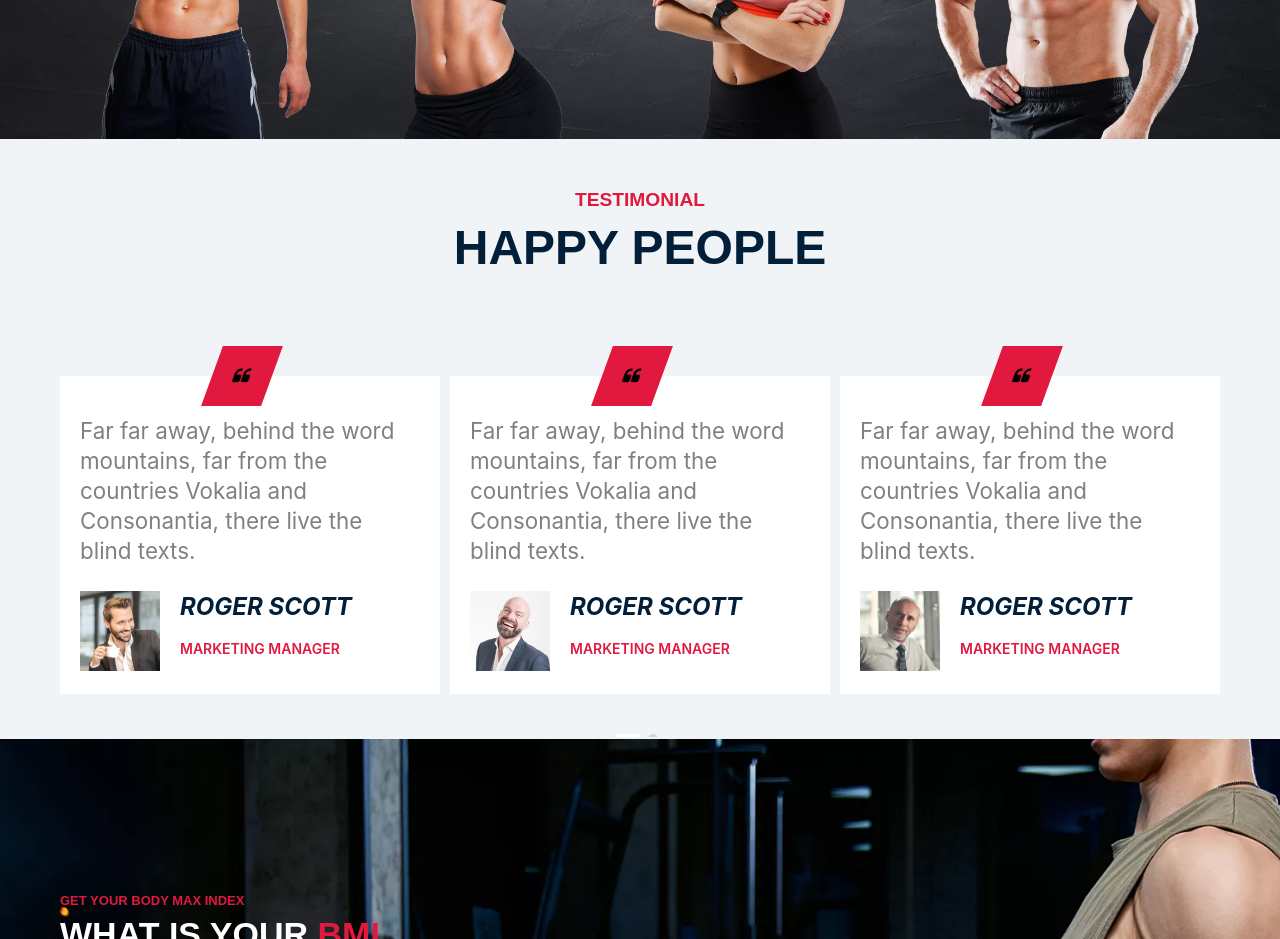
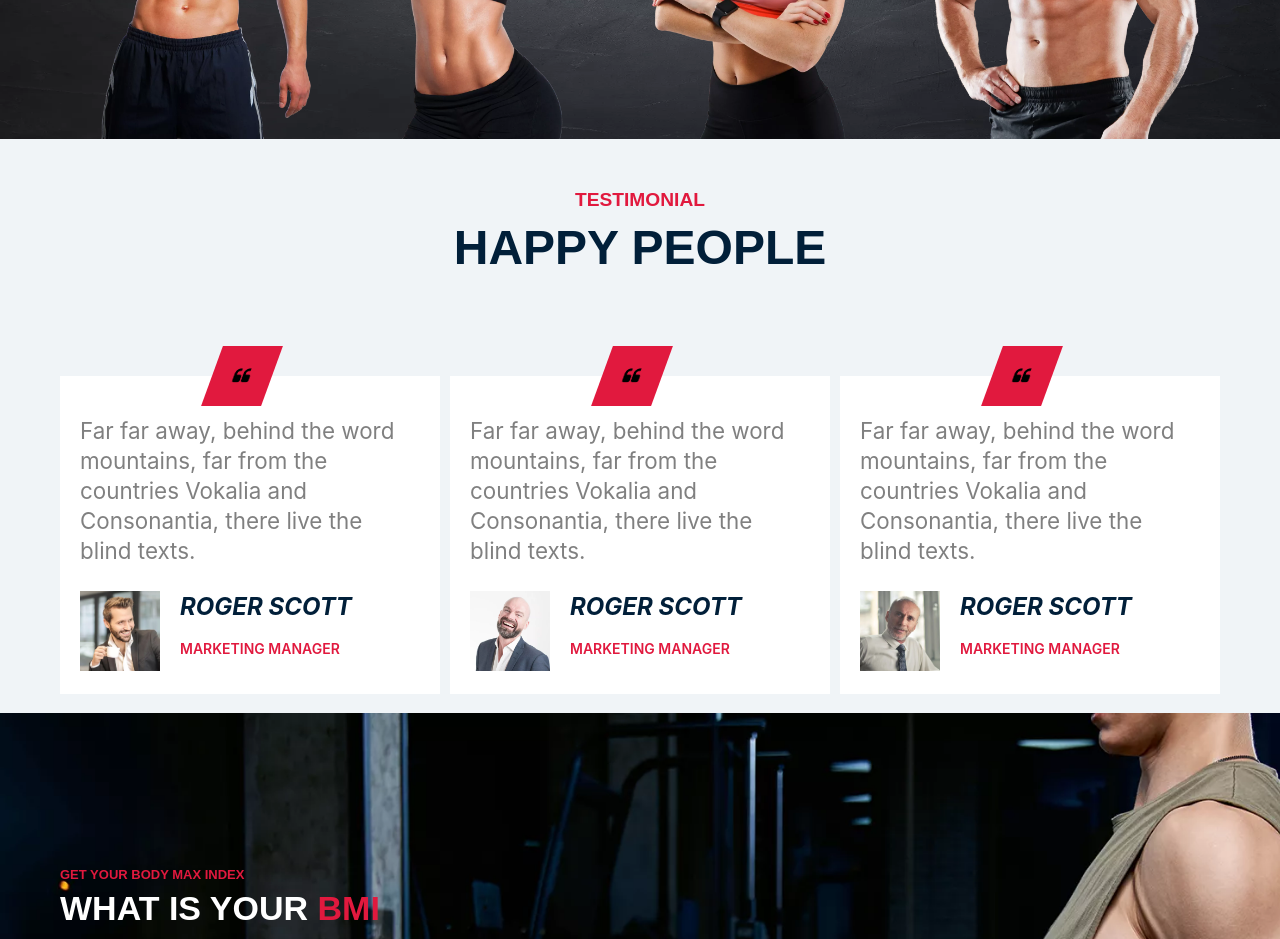
Before and after one commit to mehrab-alam/dazko-gym-website, a Next.js app: page / in a window 1280 px wide. Shown: the part 5480-6419 px from the top of the page. Built offline with nearby package versions, Linux system fonts and the light colour scheme.

Commit message:
made few changes

```diff
--- a/src/styles/dazko/DazkoFooter.module.css
+++ b/src/styles/dazko/DazkoFooter.module.css
@@ -126,6 +126,7 @@
 
 @media only screen and (max-width: 415px) {
     .footerSection {
+        height: 100%;
         flex-direction: column;
         padding: 10px;
         width: 100%;
--- a/src/styles/dazko/DazkoForm.module.css
+++ b/src/styles/dazko/DazkoForm.module.css
@@ -185,7 +185,8 @@
 
     .formContent {
         width: 100%;
-        bottom: 100%;
+        top: 22%;
+
         padding: 0px 0px;
     }
 
@@ -202,6 +203,8 @@
     }
 
     .computeBtn>Button {
+        font-size: 1rem;
+
         width: 100%;
     }
 
--- a/src/styles/dazko/DazkoTestimonial.module.css
+++ b/src/styles/dazko/DazkoTestimonial.module.css
@@ -1,9 +1,11 @@
 .testimonialSection {
     position: relative;
-    z-index: -10;
-    padding: 50px 0px;
+    z-index: 10;
+    /* padding: 50px 0px; */
+    padding-top: 50px;
+    padding-bottom: 247px;
     width: 100%;
-    height: 600px;
+    height: 100%;
     display: flex;
     flex-direction: column;
     align-items: center;
@@ -117,7 +119,7 @@
     }
 
     .testimonialSection {
-        padding-top: 80px;
+        min-height: 600px;
         margin: 20px 0px;
     }
 
```
